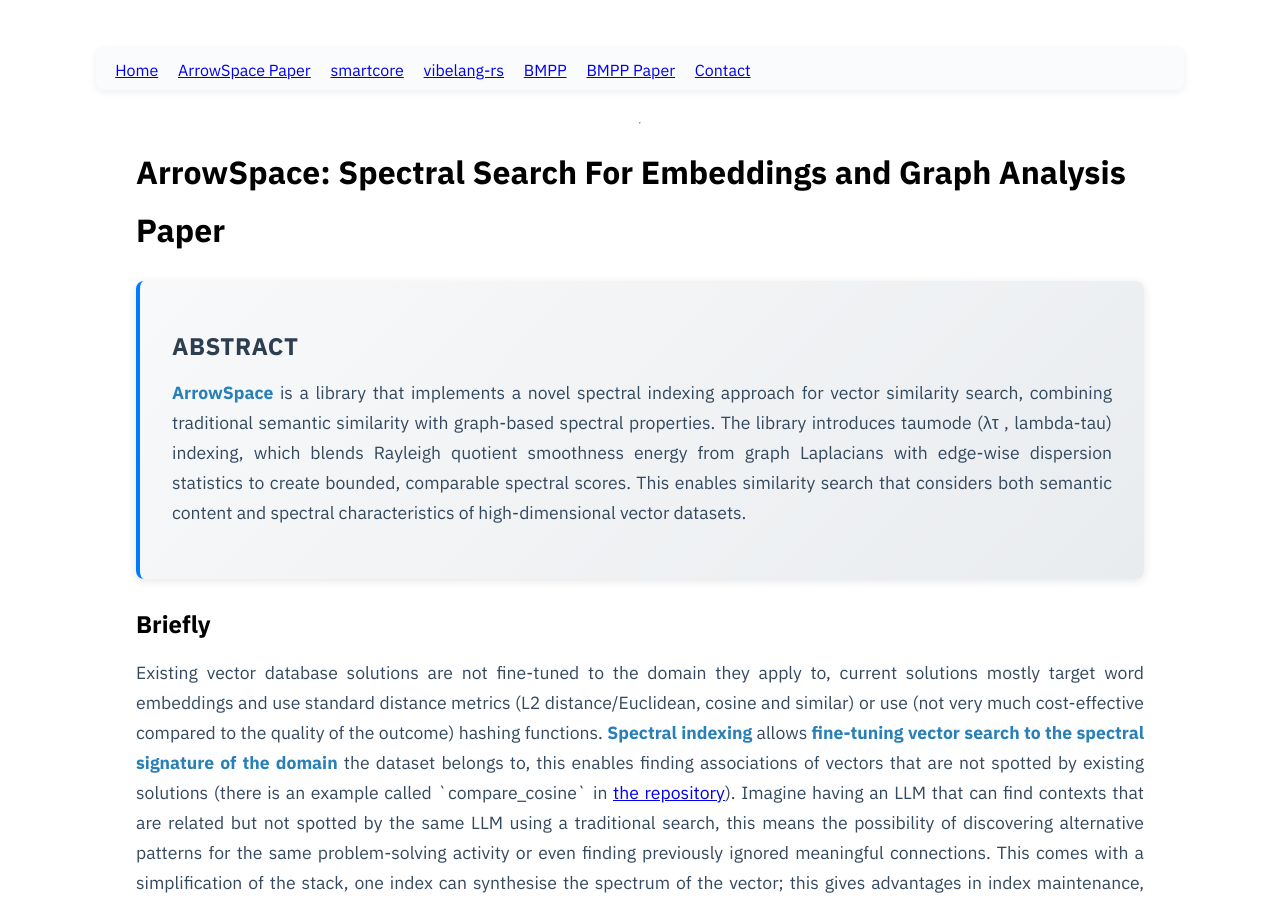
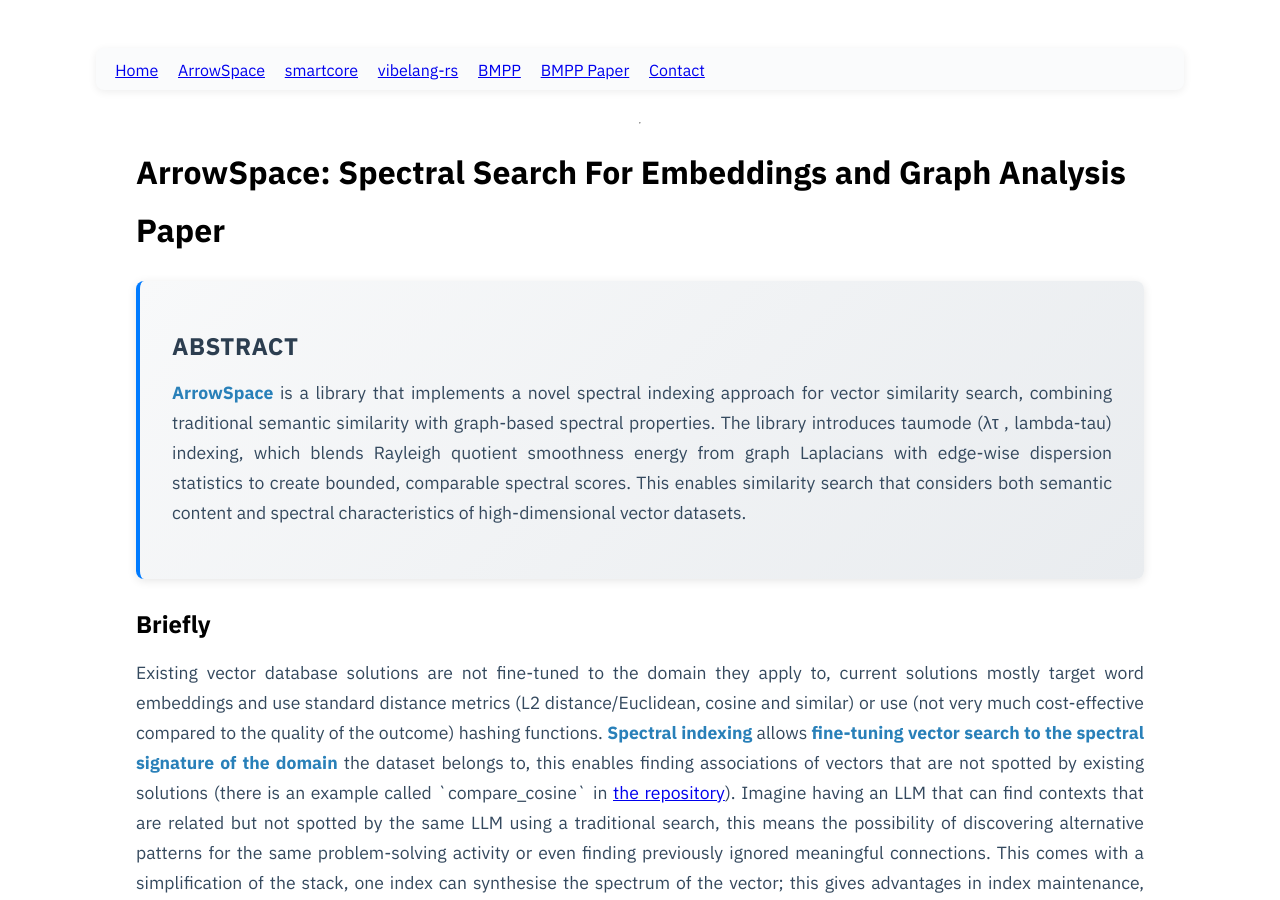
Before and after one commit to Mec-iS/staticwebpage, a Jekyll site: the page built from arrowspace-paper.md, in a window 1280 px wide and 900 px high. Built offline with Jekyll 4.4.1, drawn with Linux system fonts in a browser that asks for light colours; nearby versions of some CDN libraries.

Commit message:
change page name

```diff
--- a/_includes/nav.html
+++ b/_includes/nav.html
@@ -1,7 +1,7 @@
 <nav class="pure-menu pure-menu-horizontal" style="margin-bottom: 1.5em;">
   <ul class="pure-menu-list">
     <li class="pure-menu-item"><a href="{{ "/" }}">Home</a></li>
-    <li class="pure-menu-item"><a href="{{ "/arrowspace-paper" }}">ArrowSpace Paper</a></li>
+    <li class="pure-menu-item"><a href="{{ "/arrowspace-paper" }}">ArrowSpace</a></li>
     <li class="pure-menu-item"><a href="{{ "/smartcorelib" }}">smartcore</a></li>
     <li class="pure-menu-item"><a href="{{ "/vibelang-rs" }}">vibelang-rs</a></li>
     <li class="pure-menu-item"><a href="{{ "/bmpp" }}">BMPP</a></li>
--- a/arrowspace-paper.md
+++ b/arrowspace-paper.md
@@ -1,5 +1,5 @@
 ---
-title: ArrowSpace Paper
+title: ArrowSpace
 layout: default
 css: paper-abstract
 ---
```
